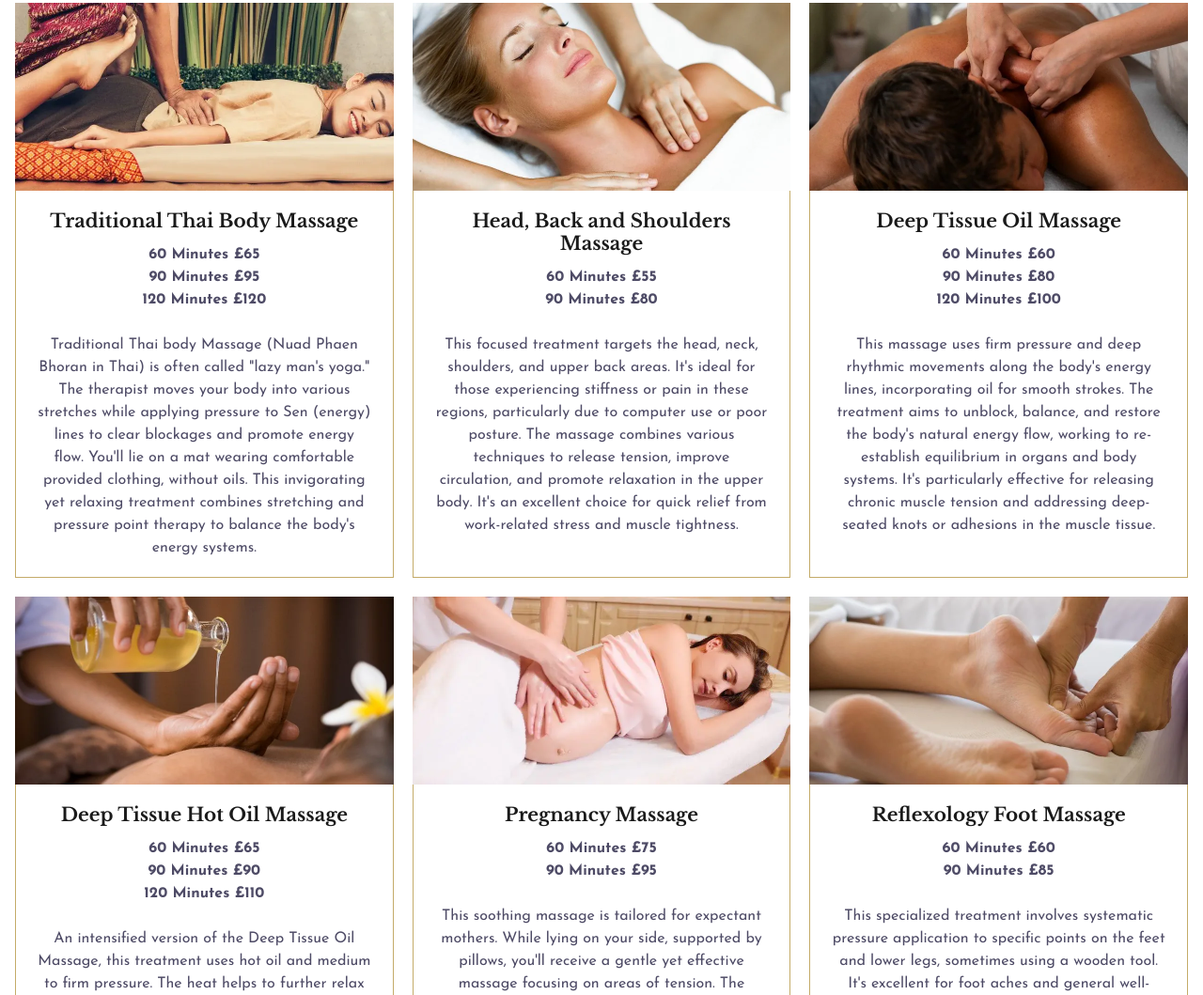
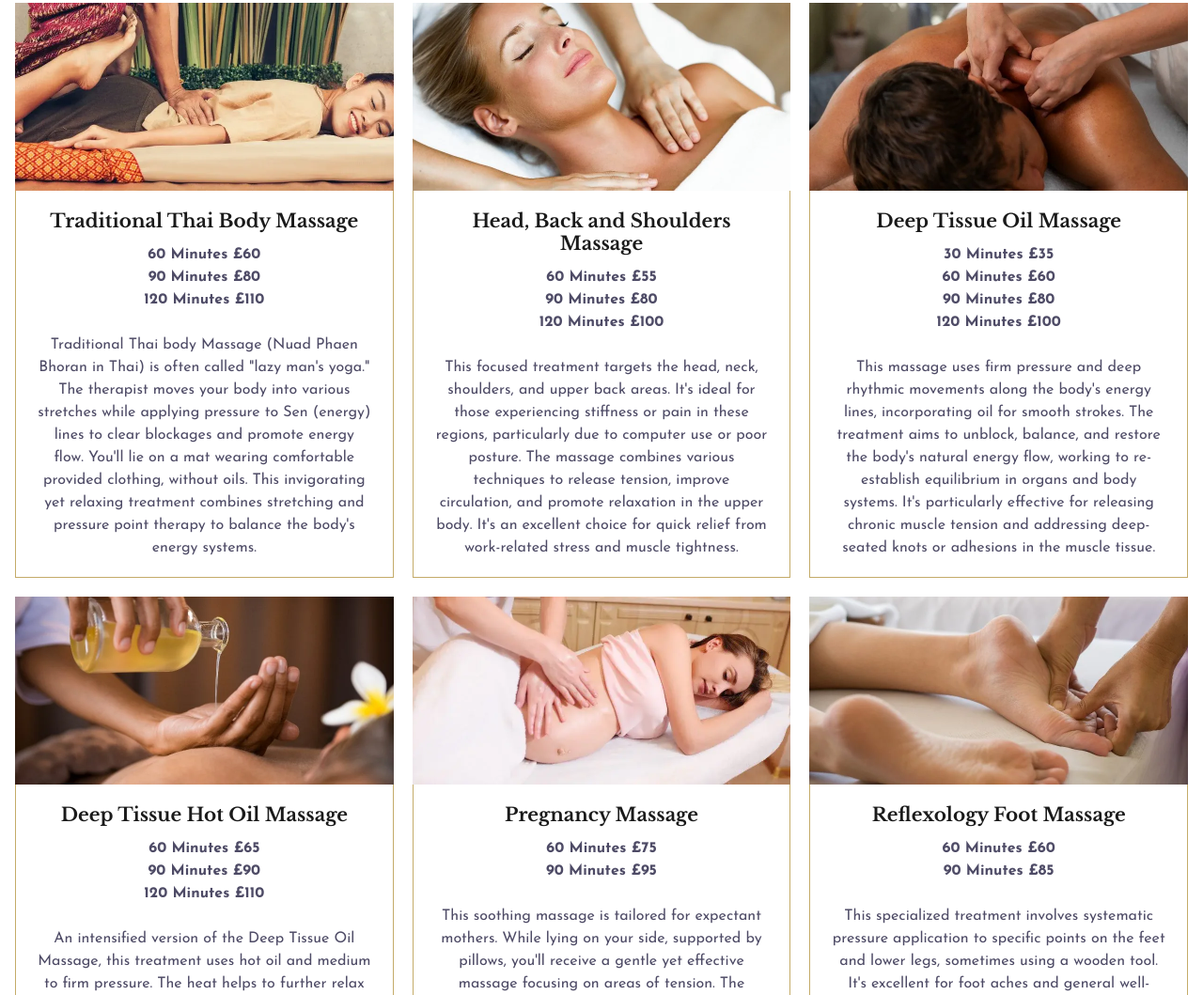
Before and after one commit to andrewbramwell/True-Thai_Thearpy, an Eleventy site: page src/content/pages/treatments.html in a window 1280 px wide. Shown: the part 862-1921 px from the top of the page at 94% size. Built offline with nearby package versions, Linux system fonts and the light colour scheme; Eleventy itself is replaced by a stand-in of ours; files that its build step writes are made by us from their sources; a web font is replaced by a local one.

Commit message:
update price

```diff
--- a/src/content/pages/treatments.html
+++ b/src/content/pages/treatments.html
@@ -60,13 +60,13 @@ eleventyNavigation:
                     </picture>
                     <h3 class="cs-h3">Traditional Thai Body Massage</h3>
                     <p class="cs-item-text">
-                        <strong>60 Minutes £65</strong>
+                        <strong>60 Minutes £60</strong>
                     </p>
                     <p class="cs-item-text">
-                        <strong>90 Minutes £95</strong>
+                        <strong>90 Minutes £80</strong>
                     </p>
                     <p class="cs-item-text">
-                        <strong>120 Minutes £120</strong>
+                        <strong>120 Minutes £110</strong>
                     </p>
                     <br>
                     <p class="cs-item-text">
@@ -88,6 +88,9 @@ eleventyNavigation:
                     <p class="cs-item-text">
                         <strong>90 Minutes £80</strong>
                     </p>
+                    <p class="cs-item-text">
+                    <strong>120 Minutes £100</strong>
+                    </p>
                     <br>
                     <p class="cs-item-text">
                         This focused treatment targets the head, neck, shoulders, and upper back areas. It's ideal for those experiencing stiffness or pain in these regions, particularly due to computer use or poor posture. The massage combines various techniques to release tension, improve circulation, and promote relaxation in the upper body. It's an excellent choice for quick relief from work-related stress and muscle tightness.
@@ -102,6 +105,9 @@ eleventyNavigation:
                         <img loading="lazy" decoding="async" src="/assets/images/services/deep-tissue.jpg" alt="deep tissue massage" width="305" height="200">
                     </picture>
                     <h3 class="cs-h3">Deep Tissue Oil Massage</h3>
+                    <p class="cs-item-text">
+                        <strong>30 Minutes £35</strong>
+                    </p>
                     <p class="cs-item-text">
                         <strong>60 Minutes £60</strong>
                     </p>
```
Also changed, not shown: src/content/pages/contact.html (+1 -1 lines), src/index.html (+3 -0 lines).
